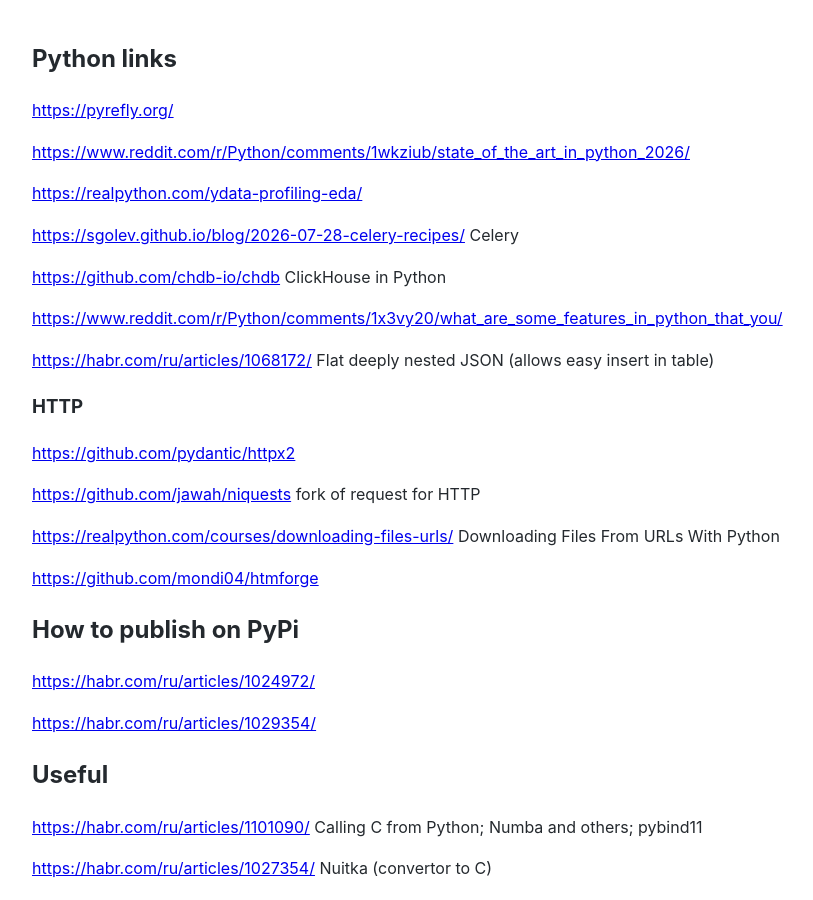
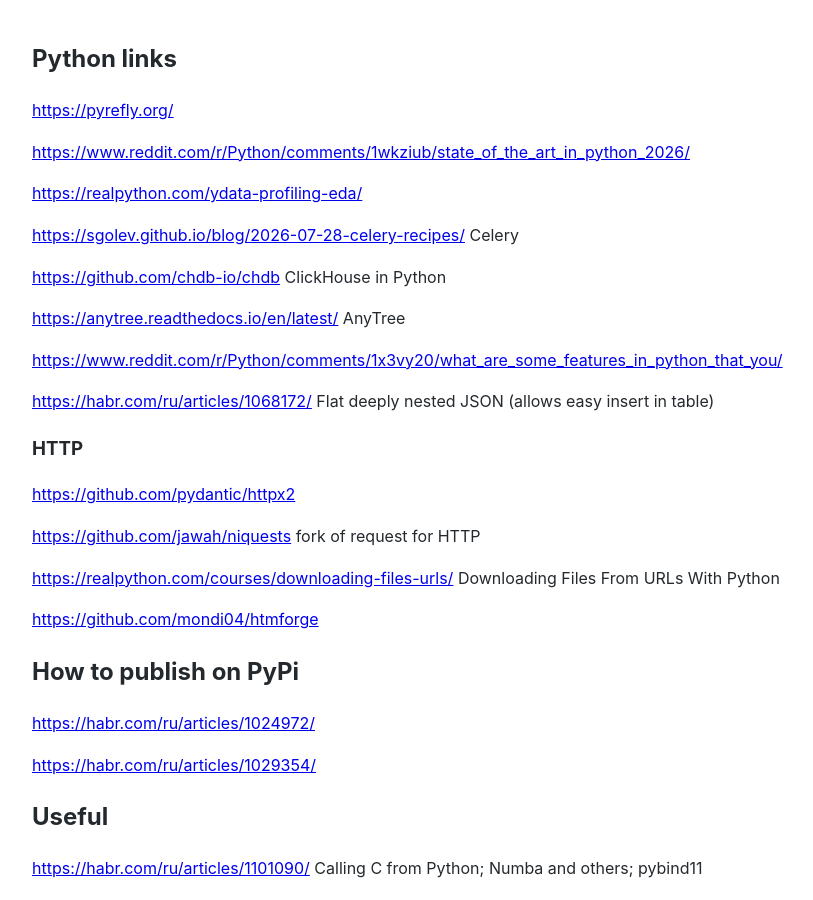
Before and after one commit to Michael-Lubinsky/michael-lubinsky.github.com, a Jekyll site: the page built from python/python_links.md, in a window 1280 px wide and 900 px high. Shown: the whole window, without its empty margins (158-971 px from the left). Built offline with Jekyll 4.4.1, drawn with Linux system fonts in a browser that asks for light colours; our own code applies the rules of GitHub Pages for plain Markdown files.

Commit message:
Update python_links.md

```diff
--- a/python/python_links.md
+++ b/python/python_links.md
@@ -10,6 +10,7 @@
 
 <https://github.com/chdb-io/chdb> ClickHouse in Python
 
+<https://anytree.readthedocs.io/en/latest/> AnyTree
 
 <https://www.reddit.com/r/Python/comments/1x3vy20/what_are_some_features_in_python_that_you/>
 
```
